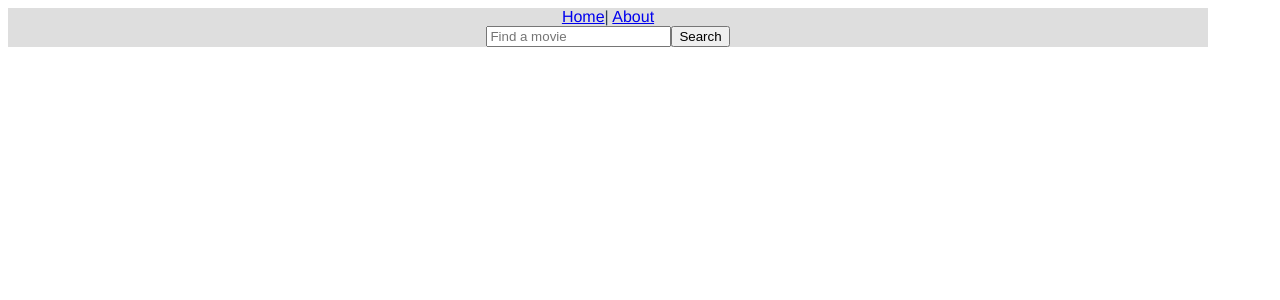
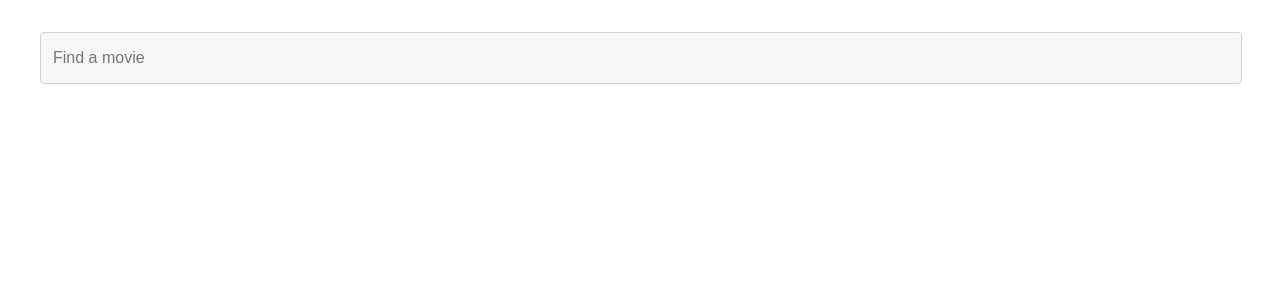
Before and after one commit to miquelbantula/MovieFinder, a Vue app: page /#/ in a window 1280 px wide. Shown: the top 300 px of the page. Built offline with nearby package versions, Linux system fonts and the light colour scheme.

Commit message:
styled the components

```diff
--- a/src/App.vue
+++ b/src/App.vue
@@ -1,16 +1,14 @@
 <template>
   <div id="app">
     <div id="wrapper">
-      <div id="nav">
-        <router-link to="/">Home</router-link>|
-        <router-link to="/about">About</router-link>
-      </div>
       <router-view />
     </div>
   </div>
 </template>
 
 <style lang="scss">
+@import "./styles/variables.scss";
+
 #app {
   font-family: Avenir, Helvetica, Arial, sans-serif;
   -webkit-font-smoothing: antialiased;
@@ -22,6 +20,11 @@
 #wrapper {
   width: 100%;
   max-width: 1200px;
-  background: #dedede;
+  margin: auto;
+}
+
+// general classes
+.my-4 {
+  margin: 2rem 0;
 }
 </style>
--- /dev/null
+++ b/src/components/MovieCard.vue
@@ -0,0 +1,58 @@
+<template>
+  <div class="movie-card">
+    <div class="movie-poster">
+      <img v-if="movie.Poster" :src="movie.Poster" :alt="movie.Title" />
+      <div v-else class="poster-placeholder">Poster not found</div>
+    </div>
+
+    <div class="movie-caption">
+      <h3 class="movie-title">{{ movie.Title }}</h3>
+      <p>{{ movie.Year }}</p>
+    </div>
+  </div>
+</template>
+
+<script>
+export default {
+  props: {
+    movie: {
+      type: Object,
+      required: true
+    }
+  }
+};
+</script>
+
+<style scoped lang="scss">
+@import "../styles/variables.scss";
+
+.movie-card {
+  border: 1px solid #dedede;
+  border-radius: 1rem;
+  box-shadow: 0px 0px 16px 3px rgba(232,232,232,1);
+
+  .movie-caption {
+    padding: 0.5rem;
+  }
+
+  .movie-poster {
+    height: 320px;
+    background: $light-gray;
+    display: flex;
+    align-items: center;
+    justify-content: center;
+
+    img {
+      width: 100%;
+      height: 100%;
+      object-fit: cover;
+      border-top-left-radius: 1rem;
+      border-top-right-radius: 1rem;
+    }
+  }
+
+  .poster-placeholder {
+    background: $light-gray;
+  }
+}
+</style>
--- /dev/null
+++ b/src/components/MovieCards.vue
@@ -0,0 +1,29 @@
+<template>
+  <div>
+    <div class="movies">
+      <MovieCard v-for="(movie, idx) in getMovieResults" :key="idx" :movie="movie" />
+    </div>
+  </div>
+</template>
+
+<script>
+import { mapGetters } from "vuex";
+import MovieCard from "@/components/MovieCard";
+export default {
+  computed: {
+    ...mapGetters(["getMovieResults"])
+  },
+
+  components: {
+    MovieCard
+  }
+};
+</script>
+
+<style scoped lang="scss">
+.movies {
+  display: grid;
+  grid-template-columns: repeat(auto-fit, minmax(200px, 1fr));
+  gap: 1.5rem;
+}
+</style>
--- /dev/null
+++ b/src/components/SearchMovies.vue
@@ -0,0 +1,50 @@
+<template>
+  <div class="search-movies">
+    <input
+      type="text"
+      v-model="title"
+      name="searchMovie"
+      placeholder="Find a movie"
+      @keyup="fetchMovieResults()"
+    />
+  </div>
+</template>
+
+<script>
+import { mapActions } from "vuex";
+
+export default {
+  methods: {
+    ...mapActions(["fetchMovies"]),
+
+    fetchMovieResults() {
+      if (this.title.length > 3) {
+        this.fetchMovies({ title: this.title });
+      }
+    }
+  }
+};
+</script>
+
+<style scoped lang="scss">
+@import "../styles/variables.scss";
+
+.search-movies {
+  width: calc(100% - 1.5rem);
+
+  input {
+    display: block;
+    width: 100%;
+    height: calc(1.5em + 0.75rem + 2px);
+    padding: 0.375rem 0.75rem;
+    font-size: 1rem;
+    font-weight: 400;
+    line-height: 1.5;
+    color: #495057;
+    background-color: $light-gray;
+    background-clip: padding-box;
+    border: 1px solid #ced4da;
+    border-radius: 0.25rem;
+  }
+}
+</style>
--- a/src/store/index.js
+++ b/src/store/index.js
@@ -24,7 +24,8 @@ export default new Vuex.Store({
     fetchMovies({ state, commit }, { title }) {
       axios.get(`http://www.omdbapi.com/?apikey=${state.APIKey}&s=${title}`)
         .then(response => {
-          commit('setMovies', response);
+          console.log('resp', response)
+          commit('setMovies', response.data.Search);
         })
         .catch(function (error) {
           console.log(error);
--- /dev/null
+++ b/src/styles/variables.scss
@@ -0,0 +1 @@
+$light-gray: #f7f7f7;
--- a/src/views/Home.vue
+++ b/src/views/Home.vue
@@ -1,37 +1,35 @@
 <template>
   <div>
-    <form action="submit">
-    <input type="text" v-model="title" name="searchMovie" placeholder="Find a movie" />
-    <button type="submit" @click.prevent="fetchMovieResults">Search</button>
-    </form>
+    <div class="my-4">
+      <SearchMovies />
+    </div>
 
-    <div v-for="(result, idx) in getMovieResults" :key="idx">
-      {{ result }}
+    <div class="my-4">
+      <MovieCards />
     </div>
   </div>
 </template>
 
 <script>
-import { mapActions, mapGetters } from 'vuex';
+import { mapGetters } from "vuex";
+import MovieCards from "@/components/MovieCards";
+import SearchMovies from "@/components/SearchMovies";
 
 export default {
-  name: 'HomePage',
+  name: "HomePage",
   data() {
     return {
-      title: '',
-    }
+      title: ""
+    };
   },
 
   computed: {
-    ...mapGetters(['getMovieResults']),
+    ...mapGetters(["getMovieResults"])
   },
 
-  methods: {
-    ...mapActions(['fetchMovies']),
-
-    fetchMovieResults() {
-      this.fetchMovies({ title: this.title });
-    }
+  components: {
+    MovieCards,
+    SearchMovies
   }
-}
+};
 </script>
```
